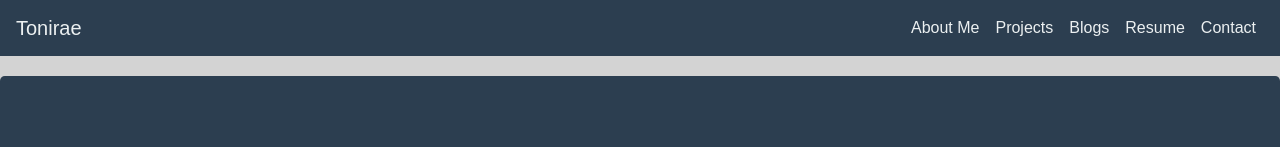
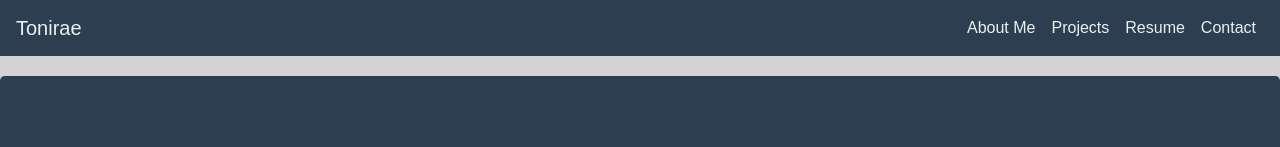
Before and after one commit to tonirae/frontendportfolio, a plain HTML site: page index.html in a window 1280 px wide. Shown: the top 147 px of the page. Drawn offline with nearby package versions, Linux system fonts and the light colour scheme.

Commit message:
Update index.html

```diff
--- a/index.html
+++ b/index.html
@@ -20,7 +20,6 @@
             <ul class="navbar-nav ml-auto">
                 <li class="nav-item"><a class="nav-link" href="#about">About Me</a></li>
                 <li class="nav-item"><a class="nav-link" href="#projects">Projects</a></li>
-                <li class="nav-item"><a class="nav-link" href="#blogs">Blogs</a></li>
                 <li class="nav-item"><a class="nav-link" href="#resume">Resume</a></li>
                 <li class="nav-item"><a class="nav-link" href="#contact">Contact</a></li>
             </ul>
```
